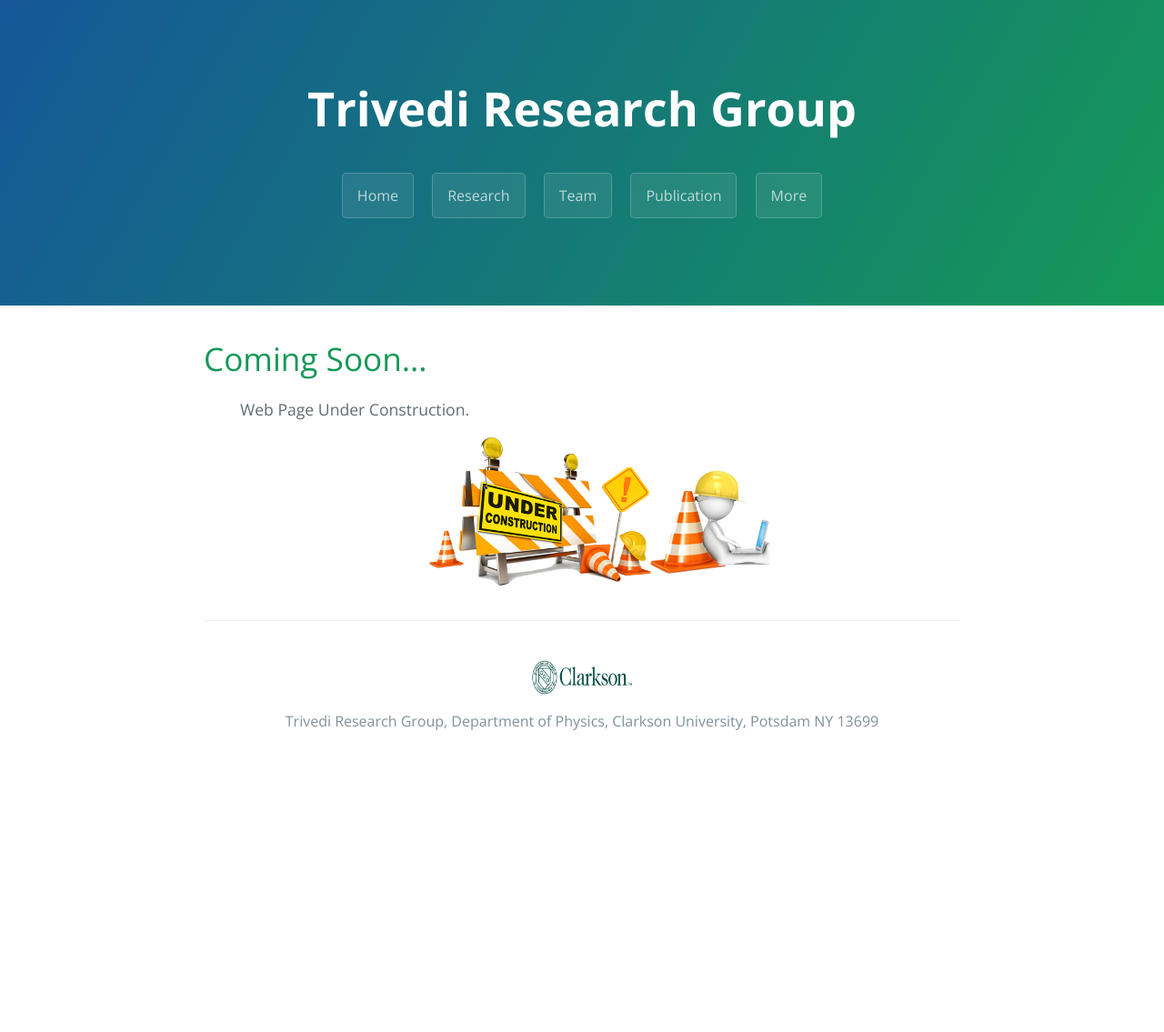
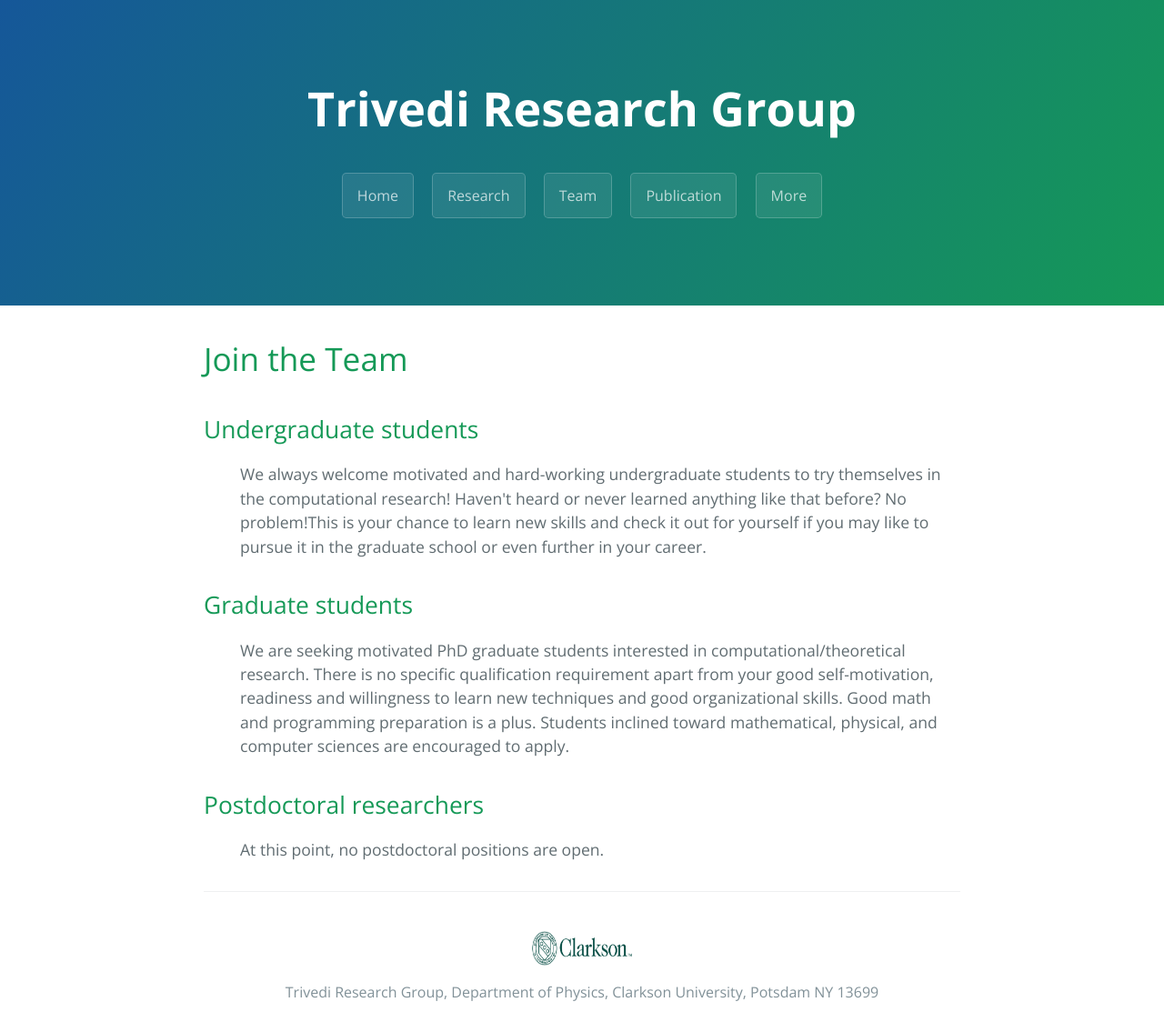
Before and after one commit to dharatrivedi/dharatrivedi.github.io, a Jekyll site: the page built from opportunities.html, in a window 1280 px wide. Shown: the whole page at 91% size. Built offline with Jekyll 4.4.1, drawn with Linux system fonts in a browser that asks for light colours; before the commit the page ends 900 px from its top, so only the background shows below that.

Commit message:
Update opportunities.html

```diff
--- a/opportunities.html
+++ b/opportunities.html
@@ -4,13 +4,23 @@ title: {{ site.name }}
 ---
 
 <div id="home">
-  <h1>Coming Soon...</h1>
+  <h1>Join the Team</h1>
+  <h2>Undergraduate students</h2>
   <ul class="posts">
     {% for post in site.posts %}
-      Web Page Under Construction.
+      We always welcome motivated and hard-working undergraduate students to try themselves in the computational research! Haven't heard or never learned anything like that before? No problem!This is your chance to learn new skills and check it out for yourself if you may like to pursue it in the graduate school or even further in your career.
     {% endfor %}
   </ul>
-  <ul class="center">
-    <img src="/images/UnderConstruction.png" alt="WebPageUnderConstruction">
+  <h2>Graduate students</h2>
+  <ul class="posts">
+    {% for post in site.posts %}
+      We are seeking motivated PhD graduate students interested in computational/theoretical research. There is no specific qualification requirement apart from your good self-motivation, readiness and willingness to learn new techniques and good organizational skills. Good math and programming preparation is a plus. Students inclined toward mathematical, physical, and computer sciences are encouraged to apply.
+    {% endfor %}
+  </ul>
+  <h2>Postdoctoral researchers</h2>
+  <ul class="posts">
+    {% for post in site.posts %}
+      At this point, no postdoctoral positions are open.
+    {% endfor %}
   </ul>
 </div>
```
